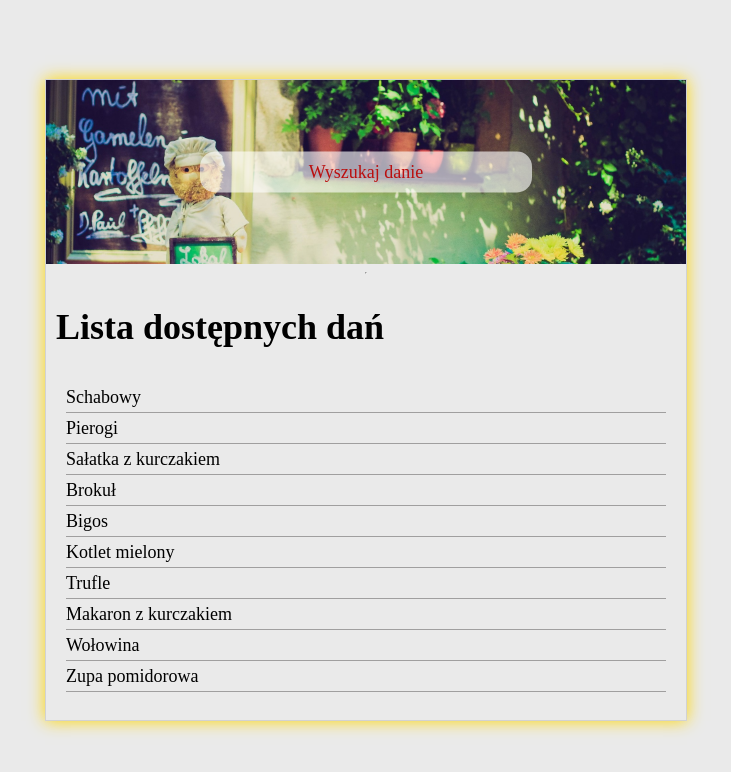
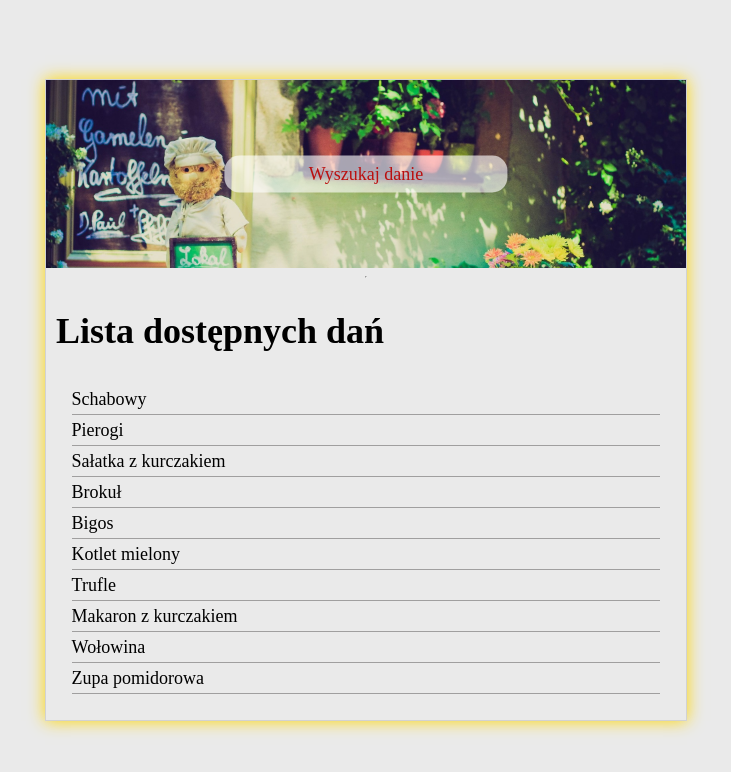
Before and after one commit to Rafson96/first-project, a plain HTML site: page index.html in a window 1280 px wide. Shown: the whole page, without its empty margins (274-1005 px from the left). Drawn offline with Linux system fonts and the light colour scheme; a web font is replaced by a local one.

Commit message:
changed style.css

```diff
--- a/style.css
+++ b/style.css
@@ -56,7 +56,7 @@ body {
 
     list-style: none;
     line-height: 30px;
-    padding: 10px 20px 10px 20px;
+    padding: 1vh 2vw 1vh 2vw;
 
 }
 
@@ -69,7 +69,7 @@ body {
     font-size: 18px;
     color: rgb(187, 15, 15);
     position: absolute;
-    padding: 10px 50px 10px 50px;
+    padding: 1vh 2vw 1vh 2vw;
     top: 50%;
     left: 50%;
     border-radius: 15px;
```
